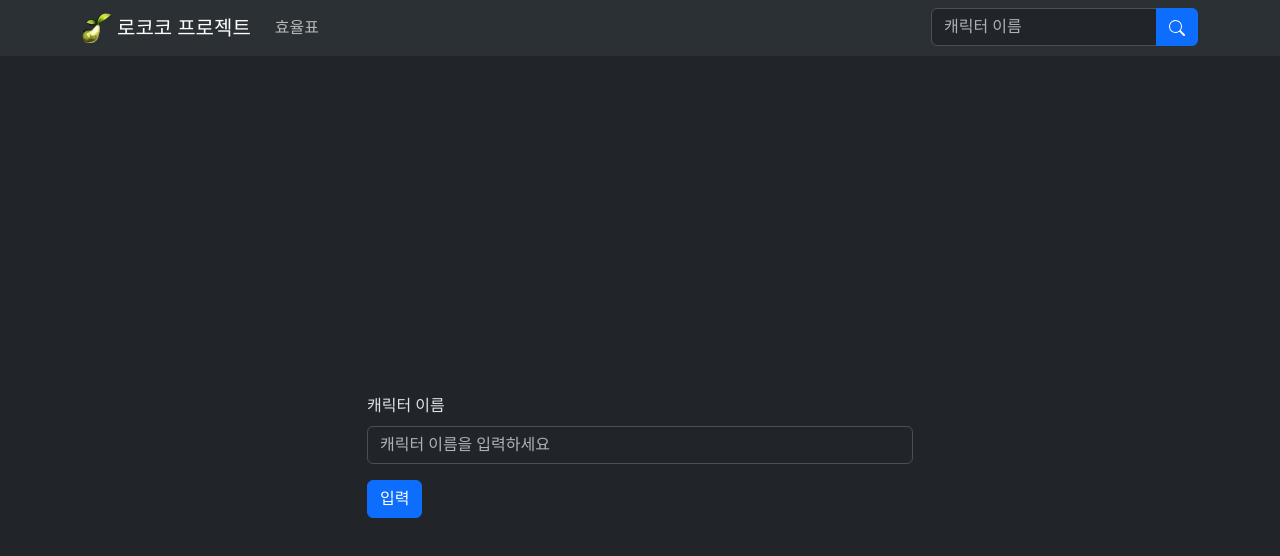
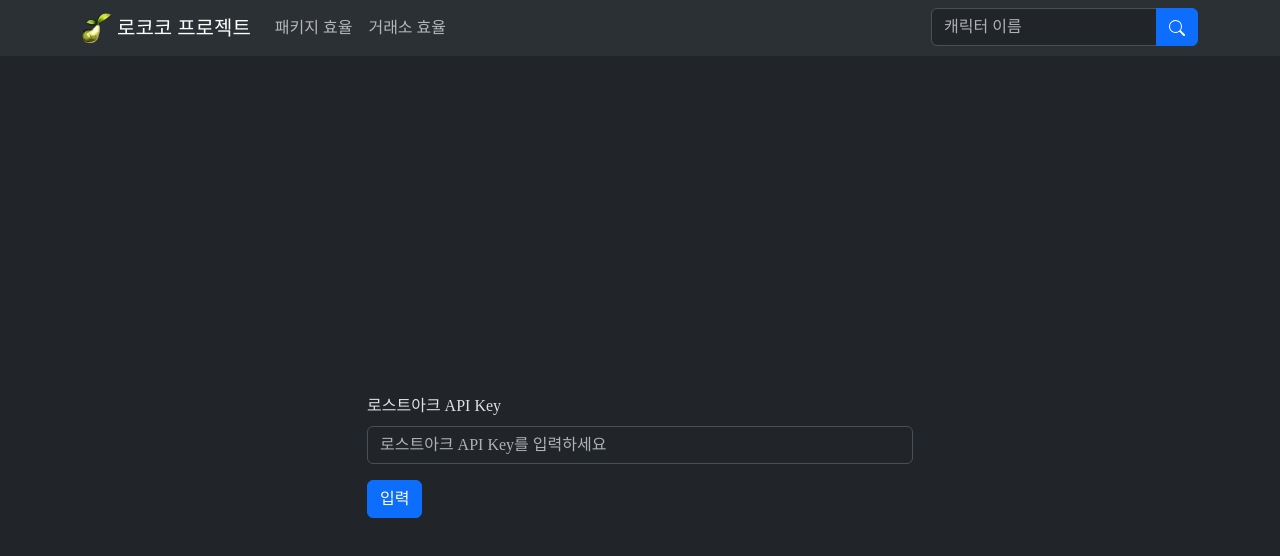
Before and after one commit to choizia0724/LococoProject, a React (Create React App) app: page / in a window 1280 px wide. Shown: the top 556 px of the page. Built offline with nearby package versions, Linux system fonts and the light colour scheme; a web font is replaced by a local one.

Commit message:
add something

```diff
--- a/src/App.js
+++ b/src/App.js
@@ -3,7 +3,8 @@ import Main from './page/main';
 import Insert from './page/insert';
 import { BrowserRouter, Routes, Route } from 'react-router-dom';
 import { useEffect } from 'react';
-import Cost from './page/cost';
+import PackagesCost from './page/packagesCost';
+import StuffCost from './page/stuffCost';
 
 function App() {
   useEffect(() => {
@@ -14,7 +15,8 @@ function App() {
       <Routes>
         <Route path='/' element={<Insert />}></Route>
         <Route path='/char/:char' element={<Main />}></Route>
-        <Route path='/cost' element={<Cost />}></Route>
+        <Route path='/cost/packages' element={<PackagesCost />} />
+        <Route path='/cost/stuff' element={<StuffCost />}></Route>
       </Routes>
     </BrowserRouter>
   );
--- a/src/component/header.jsx
+++ b/src/component/header.jsx
@@ -34,8 +34,11 @@ const Header = ({ name = '', isRealChar = false }) => {
             />{' '}
             <span className='d-none d-sm-inline-block'>로코코 프로젝트</span>
           </Navbar.Brand>
-          <Nav.Link as={Link} to='/cost'>
-            효율표
+          <Nav.Link as={Link} to='/cost/packages'>
+            패키지 효율
+          </Nav.Link>
+          <Nav.Link as={Link} to='/cost/stuff'>
+            거래소 효율
           </Nav.Link>
           <Form className='ms-auto'>
             <Form.Group controlId='HeaderSearch'>
--- a/src/page/insert.jsx
+++ b/src/page/insert.jsx
@@ -5,6 +5,7 @@ import { useLocation, useNavigate } from 'react-router-dom';
 
 const Insert = ({ size, char }) => {
   const [charName, setCharName] = useState('');
+  const [apiKey, setApiKey] = useState('');
   const navigate = useNavigate();
   const location = useLocation();
   const changeValue = (e) => {
@@ -25,6 +26,8 @@ const Insert = ({ size, char }) => {
           <Col xs={12} md={size === 'modal' ? 12 : 6}>
             <Form>
               <Form.Group className='mb-3' controlId='InsertSearch'>
+                {localStorage.getItem('apiKey') ? (
+                  <>
                     <Form.Label>캐릭터 이름</Form.Label>
                     <Form.Control
                       onChange={changeValue}
@@ -34,6 +37,20 @@ const Insert = ({ size, char }) => {
                     {location.state == 'notReal' ? (
                       <Form.Text>실제하지 않는 캐릭터 명 입니다.</Form.Text>
                     ) : null}
+                  </>
+                ) : (
+                  <>
+                    <Form.Label>로스트아크 API Key</Form.Label>
+                    <Form.Control
+                      onChange={changeValue}
+                      type='text'
+                      placeholder='로스트아크 API Key를 입력하세요'
+                    />
+                    {location.state == 'noAuth' ? (
+                      <Form.Text>실제하지 않는 데이터 입니다.</Form.Text>
+                    ) : null}
+                  </>
+                )}
               </Form.Group>
               <Button
                 onClick={() => navigate(`/char/${charName}`)}
--- a/src/page/main.jsx
+++ b/src/page/main.jsx
@@ -43,6 +43,9 @@ function Main() {
           }
         });
         setCollectibles(arr);
+      })
+      .error((e) => {
+        navigate('/', { state: 'noAuth' });
       });
   }, [param]);
 
--- a/src/page/cost.jsx
+++ b/src/page/packagesCost.jsx
@@ -14,7 +14,7 @@ import {
   ToggleButton,
 } from 'react-bootstrap';
 import Header from '../component/header';
-import packages from './../static/packages.json';
+import packages from '../static/packages.json';
 import loyal_crystal from './../img/royal_crystal.png';
 
 import axios from 'axios';
@@ -408,7 +408,7 @@ const RenderData = (x, gold, crystalVal, itemArray, itemindex, sellCrystal) => {
   );
 };
 
-const Cost = () => {
+const PackagesCost = () => {
   const [gold, setGold] = useState(50);
   const [crystalVal, setCrysralVal] = useState(3000);
   const [sellCrystal, setSellCrystal] = useState(3000);
@@ -535,4 +535,4 @@ const Cost = () => {
   );
 };
 
-export default Cost;
+export default PackagesCost;
--- /dev/null
+++ b/src/page/stuffCost.jsx
@@ -0,0 +1,14 @@
+import { Container, Row } from 'react-bootstrap';
+import Header from '../component/header';
+
+const StuffCost = () => {
+  return (
+    <>
+      <Header />
+      <Container>
+        <Row></Row>
+      </Container>
+    </>
+  );
+};
+export default StuffCost;
```
Lines whose indentation alone changed are shown as unchanged.
